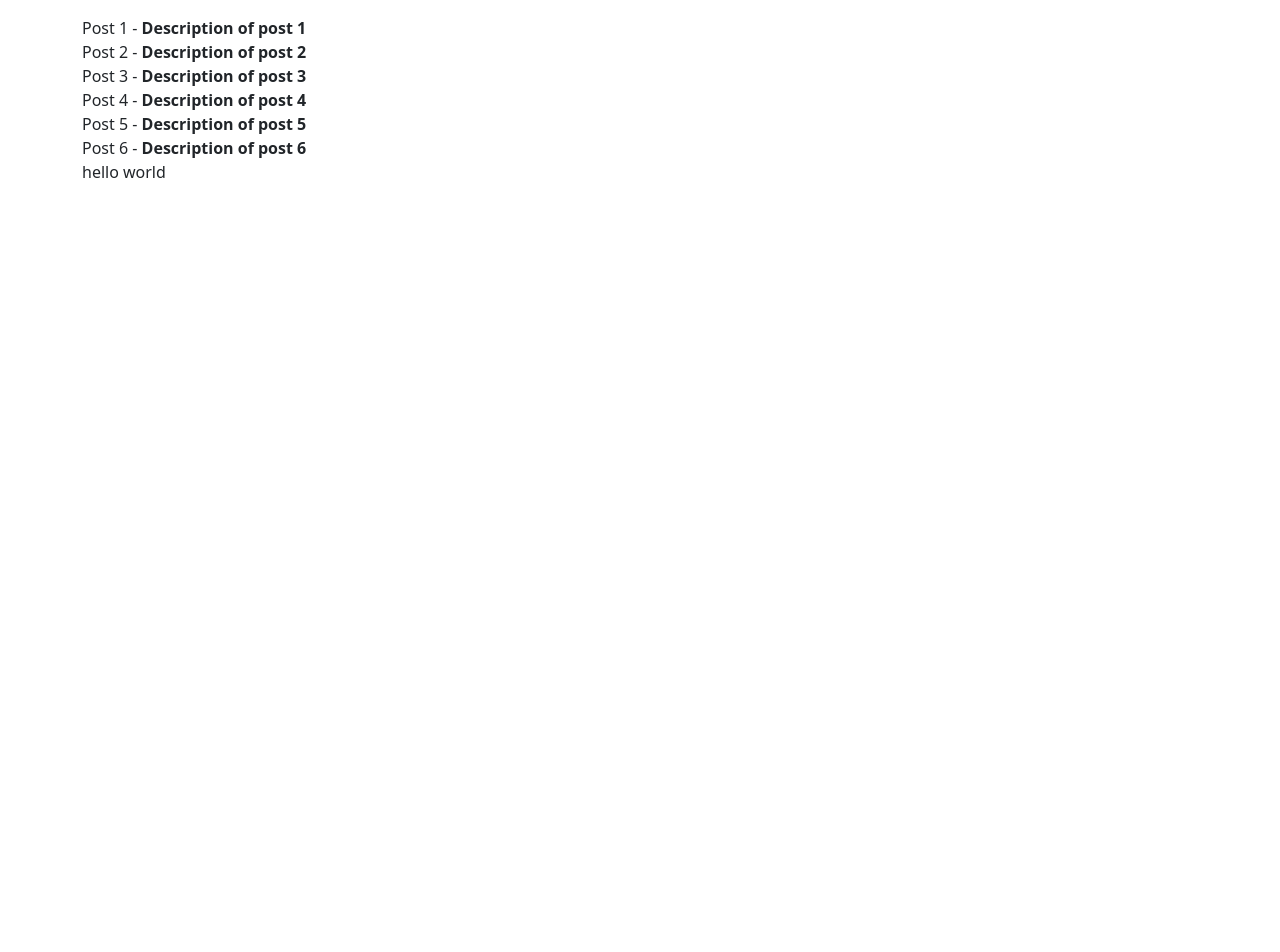
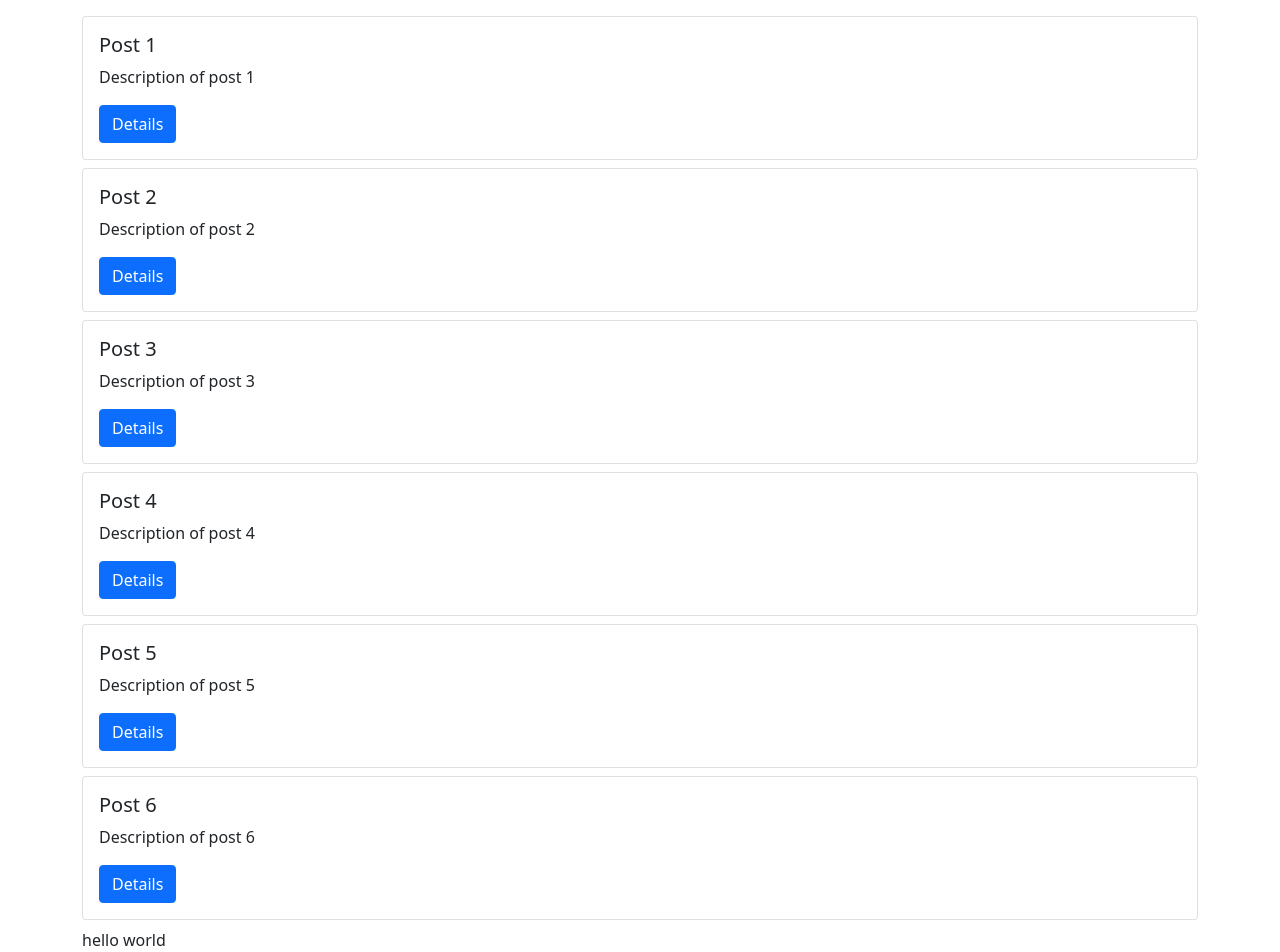
Before and after one commit to AbhinavSL/Asanthoshkumarl2610_A4, a Django app: page / in a window 1280 px wide. Before the commit the page ends 178 px from the top, so only its background shows below. Run offline with Django 5.2, Linux system fonts and the light colour scheme; data comes from the database, SQL or seed files in the repository; some libraries are stand-ins or nearby versions.

Commit message:
Creating Post Cards

```diff
--- a/posts/static/posts/main.js
+++ b/posts/static/posts/main.js
@@ -27,7 +27,14 @@ $.ajax({
             console.log(data)
             data.forEach(el => {
                 postsBox.innerHTML += `
-                    ${el.title} - <b>${el.body}</b><br>
+                    <div class="card mb-2">
+                        <div class="card-body">
+                            <h5 class="card-title">${el.title}</h5>
+                            <p class="card-text">${el.body}</p>
+                            <a href="#" class="btn btn-primary">Details</a>
+                        </div>
+                    </div>
+
                 `
             });
         }, 100)
--- a/posts/templates/posts/main.html
+++ b/posts/templates/posts/main.html
@@ -13,7 +13,7 @@ posts
     {% comment %} {% for obj in qs  %}
         {{obj.title}} - {{obj.body}} <br>
     {% endfor %} {% endcomment %}
-    <div id="spinner-box">
+    <div id="spinner-box" class="text-centre">
         <div class="spinner-border" role="status">
     </div>
     </div>
```
